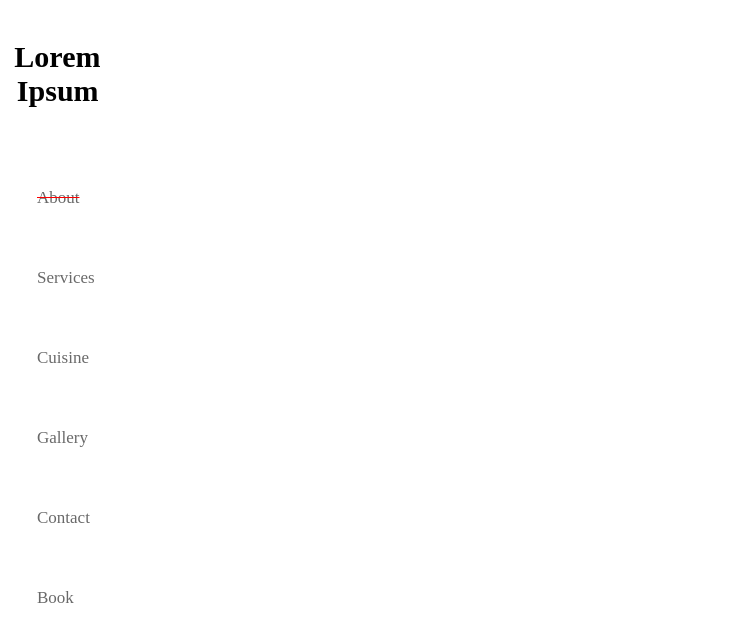
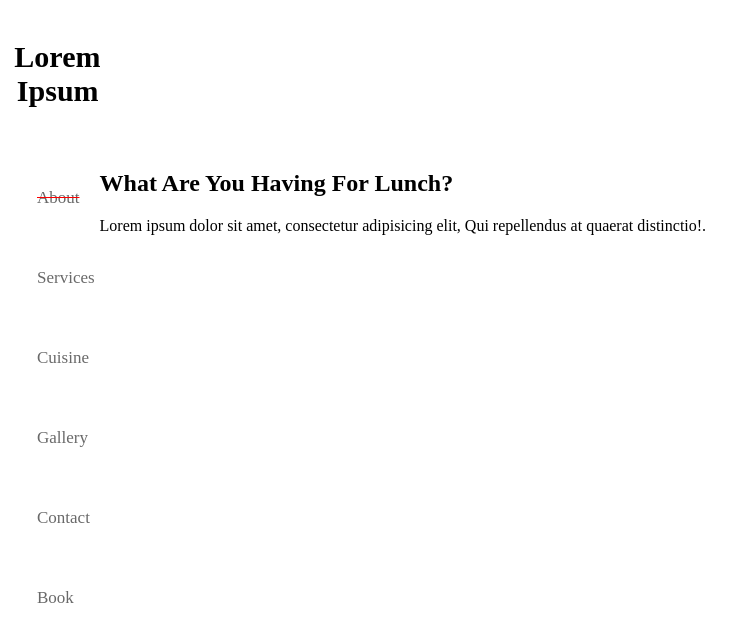
Before and after one commit to AbdulFaiz123/Single_responsive_web, a plain HTML site: page index.html in a window 1280 px wide. Shown: the whole page, without its empty margins (0-750 px from the left). Drawn offline with Linux system fonts and the light colour scheme.

Commit message:
Update index.html
Features

```diff
--- a/index.html
+++ b/index.html
@@ -26,5 +26,15 @@
         </ul>
 
     </nav>
+
+    <section>
+    <div class="container">
+        <header>
+            <h1>What Are You Having For Lunch?</h1>
+            <p>Lorem ipsum dolor sit amet, consectetur adipisicing elit, Qui repellendus at quaerat distinctio!.</p>
+        </header>
+
+    </div>
+    </section>
 </body>
 </html>
```
